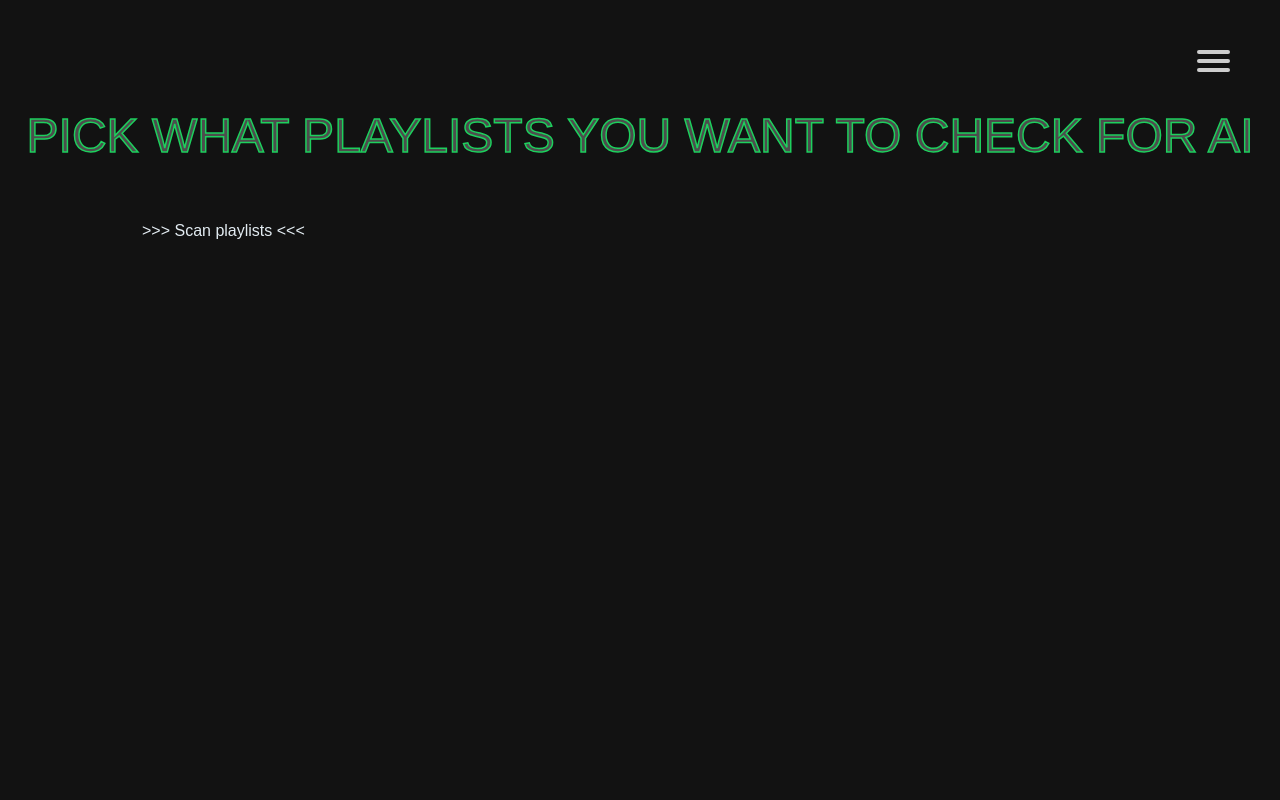
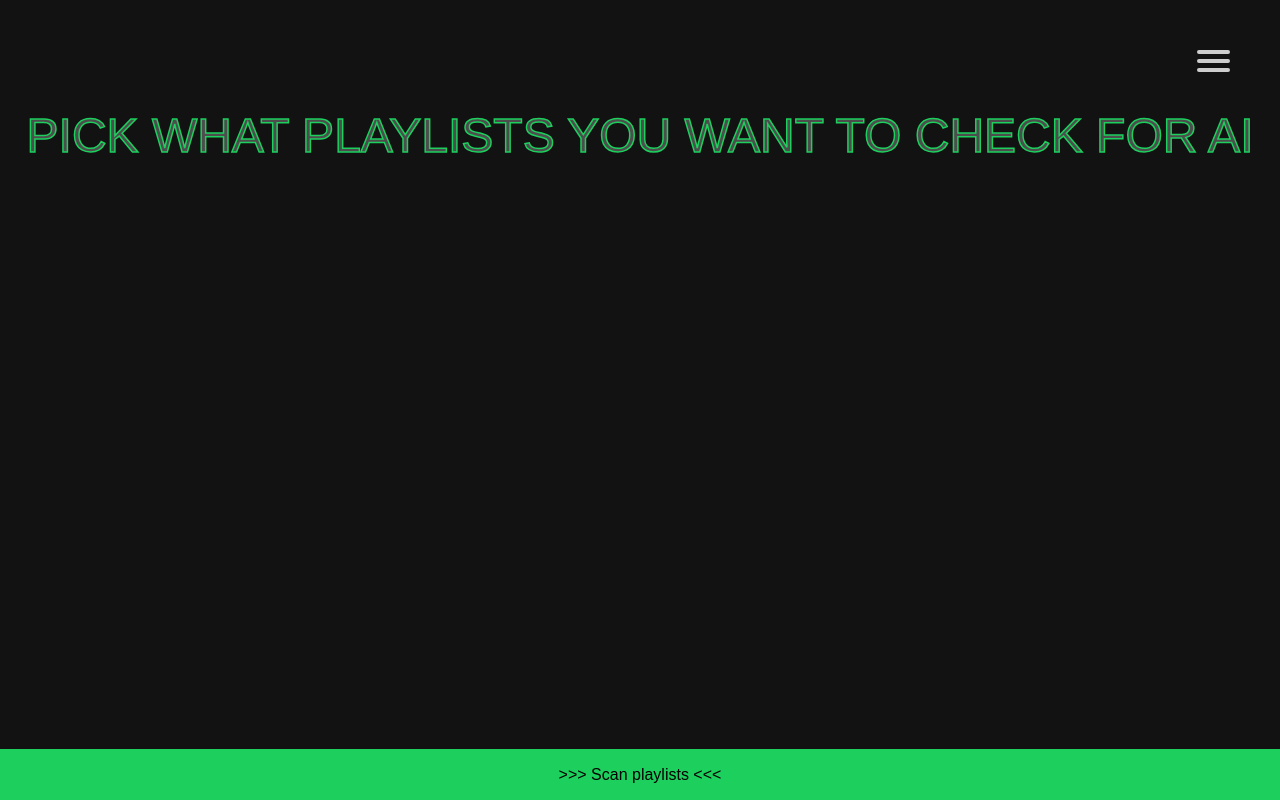
Before and after one commit to Barnold8/Spotislop-Remover, a Flask app: template src/templates/playlists.html in a window 1280 px wide. Run offline with Flask 3, Linux system fonts and the light colour scheme; the template is opened without the code that fills it, so the values that code supplies are empty; parts of the project's set-up code (start-up, migrations or seed data) failed here and were passed over.

Commit message:
Add footer css

```diff
--- a/src/static/styles/playlists.css
+++ b/src/static/styles/playlists.css
@@ -112,6 +112,24 @@ a {
   color: var(--dark)
 }
 
+.footer-button {
+  display: block;
+  justify-content: center;
+  align-items: center;
+  text-align: center;
+  margin-top: auto;
+  padding: 16px;
+  color: black;
+  background: var(--title-color);;
+  box-shadow: 0px 0px 0px 1px var(--title-color);
+  transition: background 0.4s ease;
+}
+
+.footer-button:hover {
+  background: var(--light-gray-bg);
+  color: var(--dark)
+}
+
 .fill-one {
   background: var(--light-bg);
 }
@@ -174,6 +192,16 @@ img{
 .fancyTextSubTitle:hover {
 	text-shadow: 4px 4px 0 #fff;
 	transform: translate(-2px, -2px)
+}
+
+.footer {
+   position: fixed;
+   left: 0;
+   bottom: 0;
+   width: 100%;
+   background-color: var(--title-color);
+   color: black;
+   text-align: center;
 }
 
 @media (min-width: 320px) {
```
